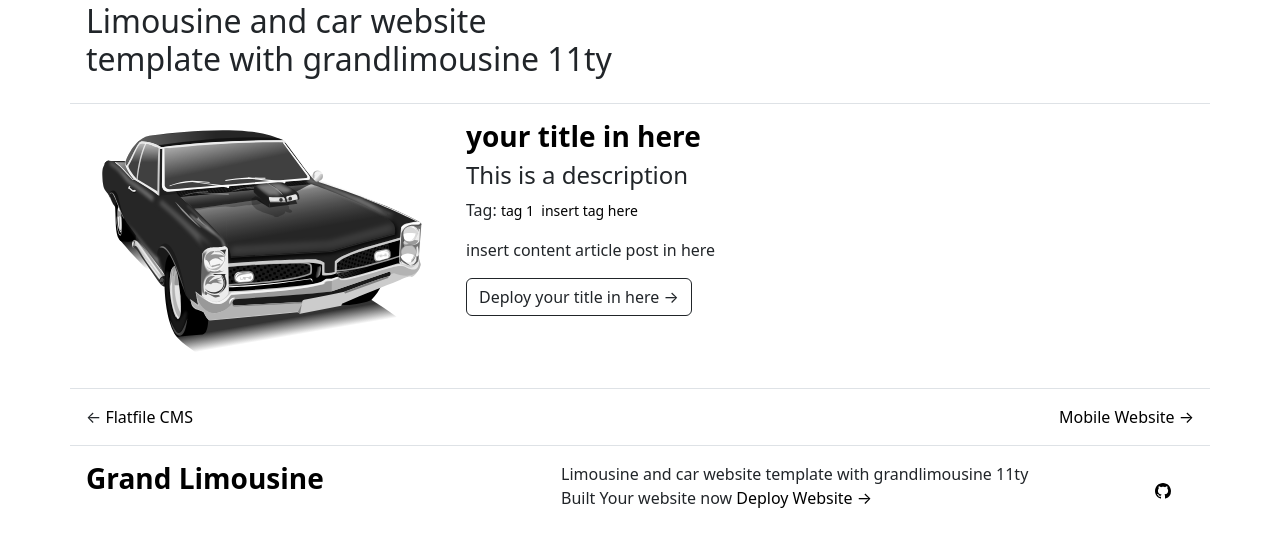
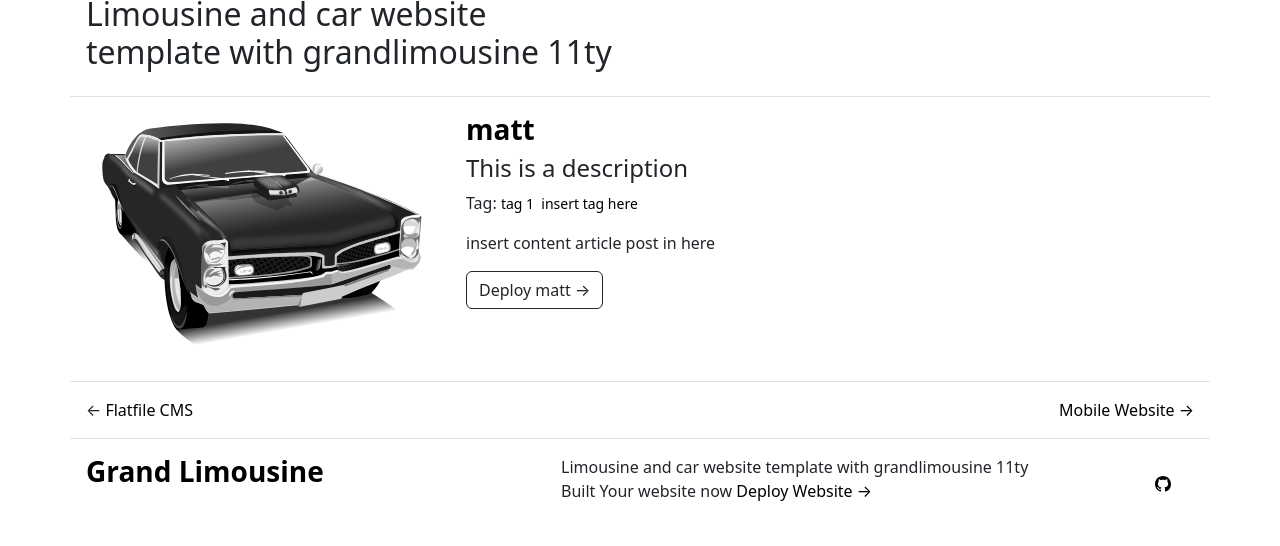
Before and after one commit to keys4vehicles/keys4vehicles.github.io, an Eleventy site: page posts/helloworld.md in a window 1280 px wide. Shown: the part 142-688 px from the top of the page. Built offline with nearby package versions, Linux system fonts and the light colour scheme; Eleventy itself is replaced by a stand-in of ours; files that its build step writes are made by us from their sources.

Commit message:
Remove header text

```diff
--- a/_includes/widgets/nav.njk
+++ b/_includes/widgets/nav.njk
@@ -2,6 +2,7 @@
 <div class="col-md-4 p-1 col-4">
 <p><strong><a href="{{ '/' | url }}" class="navbar-brand">{{ metadata.title }}</a></strong></p>
 </div>
+<!--
 <ul class="nav col-md-8 col-8 p-1 justify-content-end">
 <li class="nav-link"><a href="https://www.fiverr.com/creativitas/" class="btn btn-outline-dark btn-sm">Hire Me</a></li>
 <li class="nav-link"><a href="{{metadata.git}}" title="clone source code repo on github">
@@ -10,4 +11,5 @@
 </svg>
 </a></li>
 </ul>
+-->
 </header>
--- a/posts/helloworld.md
+++ b/posts/helloworld.md
@@ -1,5 +1,5 @@
 ---
-title: your title in here
+title: matt
 description: This is a description
 date: 2022-12-17
 tags:
```
